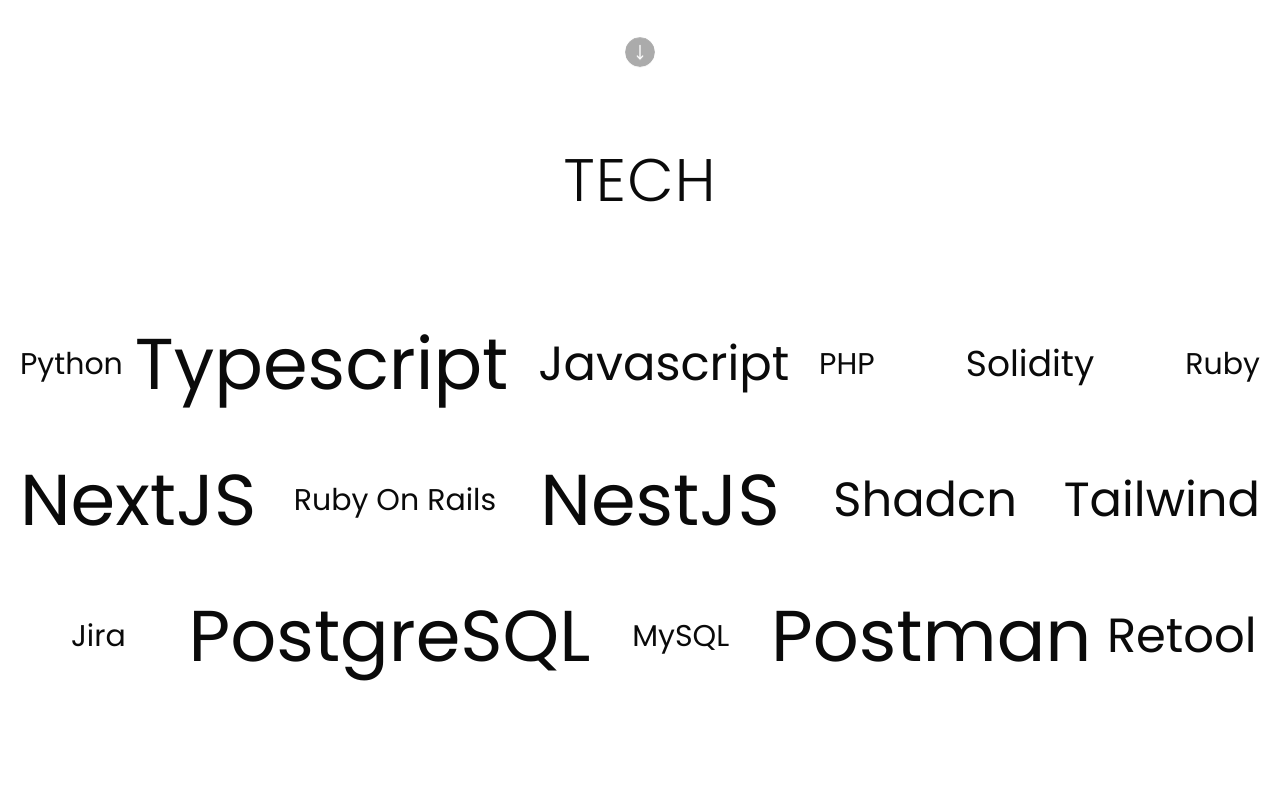
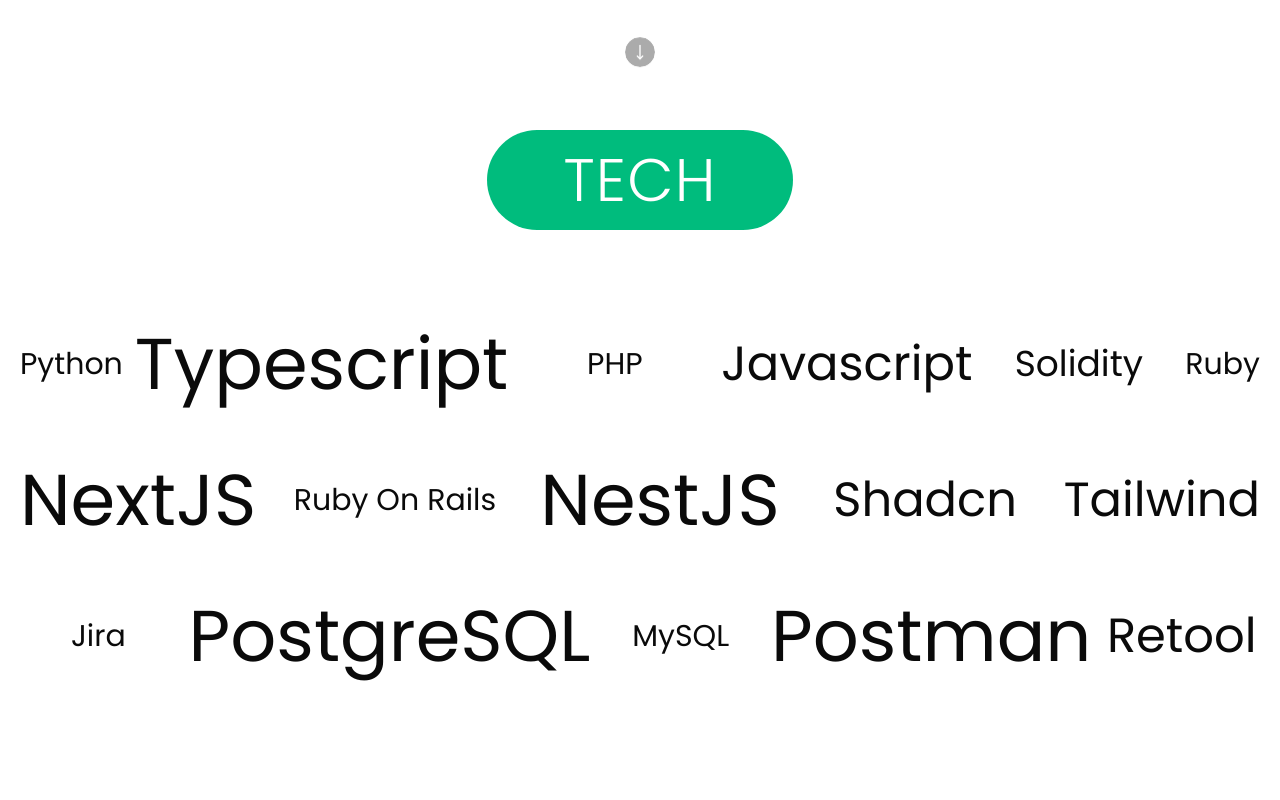
Before and after one commit to chkjacky/intro, a Next.js app: page / in a window 1280 px wide. Shown: the part 700-1500 px from the top of the page. Built offline with nearby package versions, Linux system fonts and the light colour scheme.

Commit message:
fix tech stack background

```diff
--- a/src/components/v2.tsx
+++ b/src/components/v2.tsx
@@ -139,12 +139,24 @@ function TechStacks() {
     >
       <div className="flex h-[10vh] flex-col items-center justify-center pt-20 text-center lg:flex-row">
         <div className="hidden text-center text-5xl font-light tracking-wide lg:block">
-          <div className="dark:text-foreground text-foreground">
+          <div className="dark:text-background text-background">
             <span className="perspective-500 group relative inline-block w-full cursor-col-resize text-left text-xl sm:text-right sm:text-5xl lg:text-6xl">
-              <span className="inline-block transition-transform duration-500 transform-3d group-hover:transform-[rotateY(180deg)]">
-                <span className="block backface-hidden">TECH</span>
-                <span className="absolute inset-0 flex transform-[rotateY(180deg)] items-center justify-center backface-hidden">
+              <span className="dark:bg-foreground relative inline-block w-full rounded-full bg-emerald-500 px-10 py-5">
+                <span
+                  className="invisible block whitespace-nowrap"
+                  aria-hidden="true"
+                >
                   STACKS
+                </span>
+
+                <span className="absolute inset-0 inline-block transition-transform duration-500 transform-3d group-hover:transform-[rotateY(180deg)]">
+                  <span className="flex h-full w-full items-center justify-center whitespace-nowrap backface-hidden">
+                    TECH
+                  </span>
+
+                  <span className="absolute inset-0 flex transform-[rotateY(180deg)] items-center justify-center whitespace-nowrap backface-hidden">
+                    STACKS
+                  </span>
                 </span>
               </span>
             </span>
@@ -182,8 +194,8 @@ function TechStacks() {
           <div className="flex w-full flex-col items-center justify-center gap-x-3 px-5 lg:flex-row">
             <div className={magnifierEffect("3xl", 4, false)}>Python</div>
             <div className={magnifierEffect("7xl", 8)}>Typescript</div>
+            <div className={magnifierEffect("3xl", 2)}>PHP</div>
             <div className={magnifierEffect("5xl", 4)}>Javascript</div>
-            <div className={magnifierEffect("3xl", 2, false)}>PHP</div>
             <div className={magnifierEffect("4xl", 2)}>Solidity</div>
             <div className={magnifierEffect("3xl", 4, false)}>Ruby</div>
           </div>
@@ -221,7 +233,7 @@ function FeatureProjects() {
       className="flex h-screen flex-col justify-center lg:flex-none"
     >
       <div className="flex h-[90vh] flex-col items-center justify-center text-center lg:flex-row">
-        <span className="group relative inline-block cursor-text text-5xl font-light tracking-wide transition-all duration-300 lg:text-6xl">
+        <span className="group relative inline-block cursor-text text-5xl font-light tracking-widest transition-all duration-300 lg:text-6xl lg:tracking-[.45rem]">
           FEATURE PROJECTS
           <span className="absolute -bottom-2 left-0 h-0.5 w-0 bg-current transition-all duration-300 group-hover:w-full lg:h-0.75" />
         </span>
```
